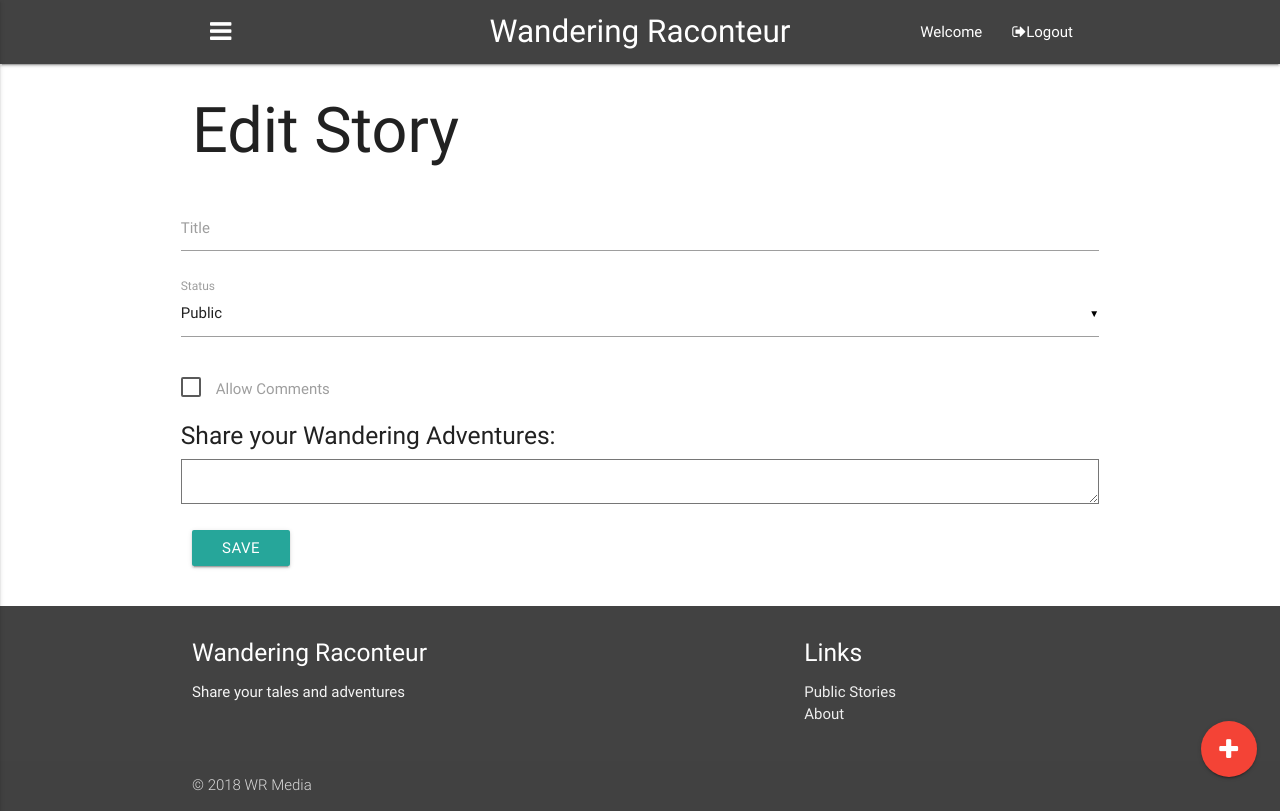
After one commit to sdmyers86/wandering-raconteur, a Node server app: page /stories/edit/600000000000000000000001 in a window 1280 px wide. The commit adds this page. Run offline with Node 20, Linux system fonts and the light colour scheme; the visitor is signed in with stand-in values (Sample User, id 1); data that the repository does not hold is empty; some libraries are stand-ins or nearby versions.

Commit message:
routes and crud

```diff
--- a/app.js
+++ b/app.js
@@ -1,12 +1,16 @@
 const express = require('express');
+const path = require('path');
 const exphbs = require('express-handlebars');
+const bodyParser = require('body-parser');
+const methodOverride = require('method-override');
 const mongoose = require('mongoose');
 const cookieParser = require('cookie-parser');
 const session = require('express-session');
 const passport =require('passport');
 
-// Load User Model
+// Load Models
 require('./models/User');
+require('./models/Story');
 
 // Passport Config
 require('./config/passport')(passport);
@@ -14,9 +18,18 @@ require('./config/passport')(passport);
 // Load Routes
 const index = require('./routes/index');
 const auth = require('./routes/auth');
+const stories = require('./routes/stories');
 
 // Load keys
 const keys = require('./config/keys');
+
+// Handlebars Helpers
+const {
+  truncate,
+  stripTags,
+  formatDate,
+  select
+} = require ('./helpers/hbs');
 
 // Map global promises
 mongoose.Promise = global.Promise;
@@ -30,8 +43,21 @@ mongoose.connect(keys.mongoURI, {
 
 const app = express();
 
+// Body Parser Middleware
+app.use(bodyParser.urlencoded({ extended: false}));
+app.use(bodyParser.json());
+
+// Method Override Middleware
+app.use(methodOverride('_method'));
+
 // Handlebars Middleware
 app.engine('handlebars', exphbs({
+  helpers: {
+    truncate: truncate,
+    stripTags: stripTags,
+    formatDate: formatDate,
+    select: select
+  },
   defaultLayout: 'main'
 }));
 app.set('view engine', 'handlebars')
@@ -53,9 +79,13 @@ app.use((req, res, next) => {
   next();
 });
 
+// Set static folder
+app.use(express.static(path.join(__dirname, 'public')));
+
 // Use Routes
 app.use('/', index);
 app.use('/auth', auth);
+app.use('/stories', stories);
 
 const port = process.env.PORT || 5000;
 
--- /dev/null
+++ b/helpers/auth.js
@@ -0,0 +1,15 @@
+module.exports = {
+  ensureAuthenticated: function(req, res, next){
+    if(req.isAuthenticated()){
+      return next();
+    }
+    res.redirect('/');
+  },
+  ensureGuest: function(req, res, next){
+    if(req.isAuthenticated()){
+      res.redirect('/dashboard');
+    } else {
+      return next();
+    }
+  }
+}
--- /dev/null
+++ b/helpers/hbs.js
@@ -0,0 +1,23 @@
+const moment = require('moment');
+
+module.exports = {
+  truncate: function(str, len){
+    if (str.length > len && str.length > 0) {
+			var new_str = str + " ";
+			new_str = str.substr(0, len);
+			new_str = str.substr(0, new_str.lastIndexOf(" "));
+			new_str = (new_str.length > 0) ? new_str : str.substr(0, len);
+			return new_str + '...';
+		}
+		return str;
+  },
+  stripTags: function(input){
+    return input.replace(/<(?:.|\n)*?>/gm, '');
+	},
+	formatDate: function(date, format){
+		return moment(date).format(format);
+	},
+	select: function(selected, options){
+		return options.fn(this).replace( new RegExp(' value=\"' + selected + '\"'), '$& selected="selected"').replace( new RegExp('>' + selected + '</option>'), ' selected="selected"$&');
+	}
+}
--- a/package.json
+++ b/package.json
@@ -9,10 +9,13 @@
   "author": "Shawn Alexandria",
   "license": "ISC",
   "dependencies": {
+    "body-parser": "^1.18.3",
     "cookie-parser": "^1.4.3",
     "express": "^4.16.3",
     "express-handlebars": "^3.0.0",
     "express-session": "^1.15.6",
+    "method-override": "^3.0.0",
+    "moment": "^2.22.2",
     "mongoose": "^5.2.3",
     "passport": "^0.4.0",
     "passport-google-oauth20": "^1.0.0"
--- /dev/null
+++ b/public/css/style.css
@@ -0,0 +1,29 @@
+body {
+  display: flex;
+  min-height: 100vh;
+  flex-direction: column;
+}
+
+main {
+  flex: 1 0 auto;
+}
+
+.nav-wrapper .fa-bars{
+  font-size: 25px;
+}
+
+footer{
+  margin-top: 20px;
+}
+
+.story-text{
+  height: 120px;
+}
+
+.dash-status{
+  text-transform: capitalize;
+}
+
+#delete-form{
+  display: inline;
+}
--- /dev/null
+++ b/routes/stories.js
@@ -0,0 +1,112 @@
+const express = require('express');
+const router = express.Router();
+const mongoose = require('mongoose');
+const Story = mongoose.model('stories');
+const User = mongoose.model('users');
+const {ensureAuthenticated, ensureGuest} = require('../helpers/auth');
+
+// Stories Index
+router.get('/', (req, res) => {
+  Story.find({status: 'public'})
+    .populate('user')
+    .then(stories => {
+      res.render('stories/index', {
+        stories: stories
+      });
+    });
+});
+
+// Edit Story Form
+router.get('/edit/:id', ensureAuthenticated, (req, res) => {
+  Story.findOne({
+    _id: req.params.id
+  })
+  .then(story => {
+    res.render('stories/edit', {
+      story: story
+    });
+  });
+});
+
+// Add Story Form
+router.get('/add', ensureAuthenticated, (req, res) => {
+  res.render('stories/add');
+});
+
+// Show Single Story
+router.get('/show/:id', (req, res) => {
+  Story.findOne({
+    _id: req.params.id
+  })
+  .populate('user')
+  .then(story => {
+    res.render('stories/show', {
+      story: story
+    });
+  });
+});
+
+
+
+// Process Add Story
+router.post('/', (req, res) =>{
+  let allowComments;
+
+  if(req.body.allowComments){
+    allowComments = true;
+  } else {
+    allowComments = false;
+  }
+
+  const newStory = {
+    title: req.body.title,
+    body: req.body.body,
+    status: req.body.status,
+    allowComments: allowComments,
+    user: req.user.id
+  }
+
+  // Create Story
+  new Story(newStory)
+    .save()
+    .then(story => {
+      res.redirect(`/stories/show/${story.id}`);
+    })
+});
+
+// Edit Form Process
+router.put('/:id', (req, res) => {
+  Story.findOne({
+    _id: req.params.id
+  })
+  .then(story => {
+    let allowComments;
+
+    if(req.body.allowComments){
+      allowComments = true;
+    } else {
+      allowComments = false;
+    }
+
+    // New values
+    story.title = req.body.title;
+    story.body = req.body.body;
+    story.status = req.body.status;
+    story.allowComments = allowComments;
+
+    story.save()
+      .then(story => {
+        res.redirect('/dashboard');
+      });
+  });
+});
+
+// Delete Story
+router.delete('/:id', (req, res) => {
+  Story.remove({_id: req.params.id})
+    .then(() => {
+      res.redirect('/dashboard');
+    });
+});
+
+module.exports = router;
--- /dev/null
+++ b/views/index/about.handlebars
@@ -0,0 +1,3 @@
+<h1>About</h1>
+<p>Version 1.0.0</p>
+<p>The Wandering Raconteur is a place for raconteurs young and old to share stories of their adventures with the public or just keep a private diary</p>
--- a/views/layouts/main.handlebars
+++ b/views/layouts/main.handlebars
@@ -7,17 +7,21 @@
   <meta http-equiv="X-UA-Compatible" content="ie=edge">
   <link rel="stylesheet" href="https://cdnjs.cloudflare.com/ajax/libs/materialize/0.100.2/css/materialize.min.css">
   <link href="https://maxcdn.bootstrapcdn.com/font-awesome/4.7.0/css/font-awesome.min.css" rel="stylesheet" integrity="sha384-wvfXpqpZZVQGK6TAh5PVlGOfQNHSoD2xbE+QkPxCAFlNEevoEH3Sl0sibVcOQVnN" crossorigin="anonymous">
+  <link rel="stylesheet" href="/css/style.css">
   <title>Wandering Raconteur</title>
 </head>
 
 <body>
   {{> _header}}
+  {{#if user}}
+    {{> _add-btn}}
+  {{/if}}
   <main>
     <div class="container">
       {{{body}}}
     </div>
   </main>
-
+  {{> _footer}}
 
   <script
   src="https://code.jquery.com/jquery-3.2.1.js"
@@ -25,9 +29,15 @@
   crossorigin="anonymous">
   </script>
   <script src="https://cdnjs.cloudflare.com/ajax/libs/materialize/0.100.2/js/materialize.min.js"></script>
+  <script src="https://cdn.ckeditor.com/4.10.0/standard/ckeditor.js"></script>
   <script>
     $(document).ready(() => {
       $('.button-collapse').sideNav();
+      $('select').material_select();
+    });
+
+    CKEDITOR.replace('body', {
+      plugins: 'wysiwygarea,toolbar,basicstyles,link'
     });
   </script>
 </body>
--- /dev/null
+++ b/views/partials/_add-btn.handlebars
@@ -0,0 +1,5 @@
+<div class="fixed-action-btn">
+  <a href="/stories/add" class="btn-floating btn-large red">
+    <i class="fa fa-plus"></i>
+  </a>
+</div>
--- /dev/null
+++ b/views/partials/_footer.handlebars
@@ -0,0 +1,26 @@
+<footer class="page-footer grey darken-3">
+  <div class="container">
+    <div class="row">
+      <div class="col l6 s12">
+        <h5 class="white-text">Wandering Raconteur</h5>
+        <p class="grey-text text-lighten-4">Share your tales and adventures</p>
+      </div>
+      <div class="col l4 offset-l2 s12">
+        <h5 class="white-text">Links</h5>
+        <ul>
+          <li>
+            <a class="grey-text text-lighten-3" href="/stories">Public Stories</a>
+          </li>
+          <li>
+            <a class="grey-text text-lighten-3" href="about">About</a>
+          </li>
+        </ul>
+      </div>
+    </div>
+  </div>
+  <div class="footer-copyright">
+    <div class="container">
+      © 2018 WR Media
+    </div>
+  </div>
+</footer>
--- a/views/partials/_header.handlebars
+++ b/views/partials/_header.handlebars
@@ -1,7 +1,7 @@
 <nav class="grey darken-3">
   <div class="container">
     <div class="nav-wrapper">
-      <a href="/stories" class="brand-logo center">Wandering Raconteur</a>
+      <a href="/" class="brand-logo center">Wandering Raconteur</a>
       <a href="#" data-activates="main-menu" class="button-collapse show-on-large">
         <i class="fa fa-bars"></i>
       </a>
--- /dev/null
+++ b/views/stories/edit.handlebars
@@ -0,0 +1,37 @@
+<h1>Edit Story</h1>
+<div class="row">
+  <form action="/stories/{{story.id}}?_method=PUT" method="POST" class="col s12">
+    <input type="hidden" name="_method" value="PUT">
+    <div class="row">
+      <div class="input-field">
+        <input type="text" name="title" value="{{story.title}}">
+        <label for="title">Title</label>
+      </div>
+    </div>
+    <div class="row">
+      <div class="input-field">
+        <select name="status">
+          {{#select story.status}}
+            <option value="public" selected>Public</option>
+            <option value="private">Private</option>
+            <option value="unpublished">Unpublished</option>
+          {{/select}}
+        </select>
+        <label for="status">Status</label>
+      </div>
+    </div>
+    <div class="row">
+      <p>
+        <input type="checkbox" name="allowComments" class="filled-in" id="filled-in-box" {{#if story.allowComments}} checked="checked" {{/if}}>
+        <label for="filled-in-box">Allow Comments</label>
+      </p>
+    </div>
+    <div class="row">
+      <div class="input-field">
+        <h5>Share your Wandering Adventures:</h5>
+        <textarea name="body">{{story.body}}</textarea>
+      </div>
+    </div>
+    <input type="submit" value="save" class="btn">
+  </form>
+</div>
```
Also changed, not shown: models/Story.js (added, +47 -0 lines), routes/index.js (+15 -3 lines), views/index/dashboard.handlebars (added, +34 -0 lines), views/stories/add.handlebars (added, +34 -0 lines), views/stories/index.handlebars (added, +28 -0 lines), views/stories/show.handlebars (added, +22 -0 lines), 1 other file.
